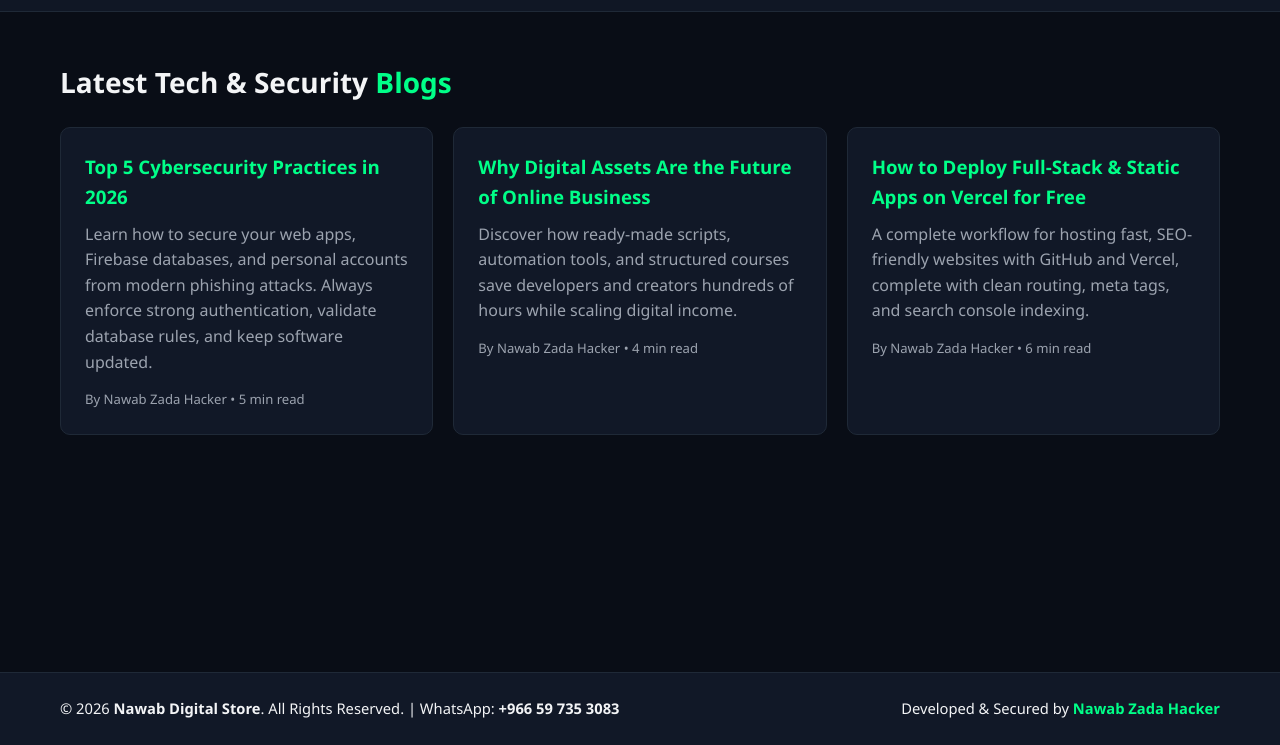
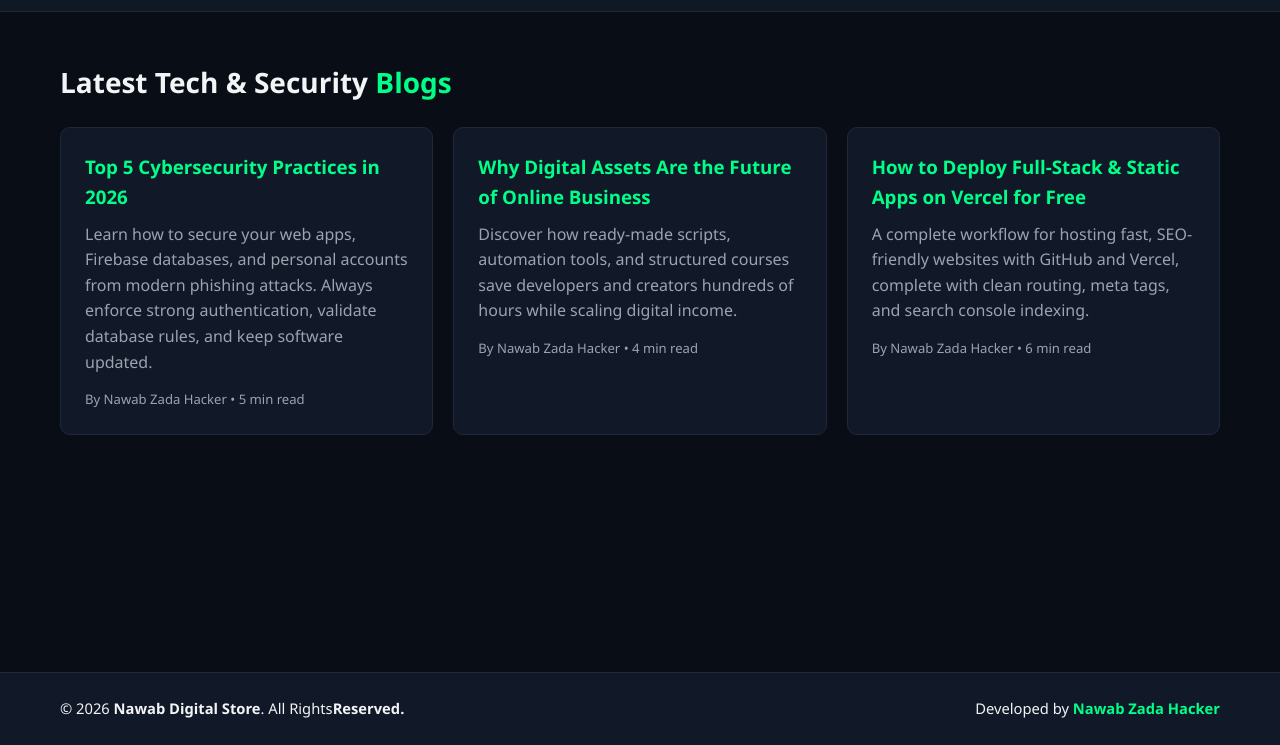
Before and after one commit to darkofmasterhacker-eng/nawab-degital-store, a plain HTML site: page blogs.html in a window 1280 px wide. Shown: the part 55-800 px from the top of the page. Drawn offline with Linux system fonts and the light colour scheme; no server answers.

Commit message:
Update blogs.html

```diff
--- a/blogs.html
+++ b/blogs.html
@@ -63,7 +63,6 @@
     </div>
   </section>
 
-  <!-- Auth Modal -->
   <div id="authModal" class="modal">
     <div class="modal-content">
       <span class="close-btn" onclick="closeModal('authModal')">&times;</span>
@@ -86,8 +85,8 @@
 
   <footer>
     <div class="container footer-content">
-      <p>&copy; 2026 <strong>Nawab Digital Store</strong>. All Rights Reserved. | WhatsApp: <strong>+966 59 735 3083</strong></p>
-      <p class="dev-credit">Developed & Secured by <span>Nawab Zada Hacker</span></p>
+      <p>&copy; 2026 <strong>Nawab Digital Store</strong>. All Rights<strong>Reserved.</strong></p>
+      <p class="dev-credit">Developed by <span>Nawab Zada Hacker</span></p>
     </div>
   </footer>
 
```
